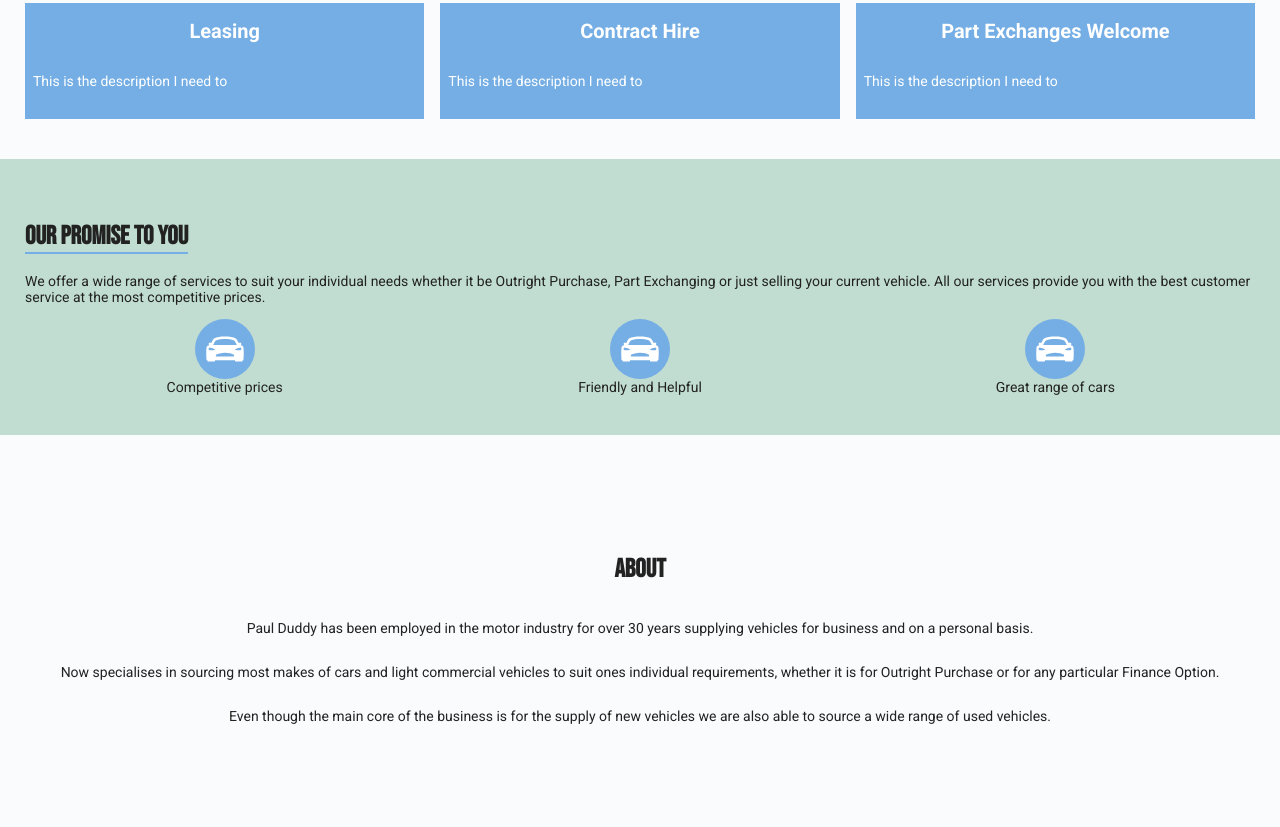
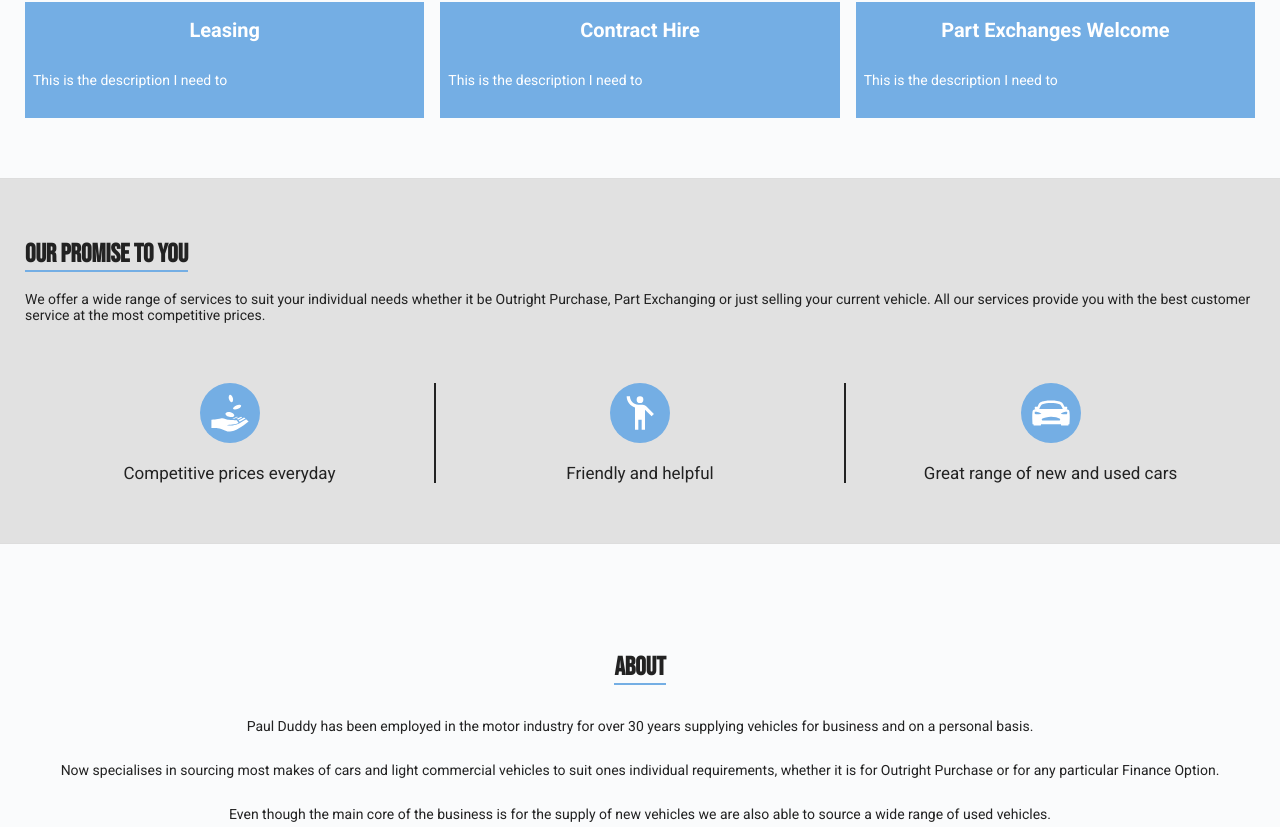
Before and after one commit to asteady85/paulduddy, a React (Vite) app: page /new in a window 1280 px wide. Shown: the part 1093-1920 px from the top of the page. Built offline with nearby package versions, Linux system fonts and the light colour scheme.

Commit message:
Adding sub pages and fixing promo 3 col stuff

```diff
--- a/src/App.js
+++ b/src/App.js
@@ -9,6 +9,7 @@ import Header from './Header'
 import Help from './pages/Help'
 import Home from './pages/Home'
 import Footer from './Footer'
+import ServiceContent from './pages/ServiceContent'
 
 const App = () => {
   return (
@@ -20,7 +21,10 @@ const App = () => {
             exact path='/new/help'
             element={<Help />}
           />
-          <Route path='/new/' element={<Home />} />
+          <Route path='/new' element={<Home />} />
+          <Route path='/new/services/*' element={<ServiceContent />} />
+
+          <Route path='*' element={<Home />} /> {/* 404 */}
         </Routes>
         <Footer />
       </BrowserRouter>
--- a/src/App.scss
+++ b/src/App.scss
@@ -28,17 +28,20 @@ h1 { font-size: 3.2rem; }
 h2 { font-size: 2.6rem; font-family: 'Bebas Neue', cursive; text-transform: uppercase;  }
 h3 { font-size: 2rem; }
 
+h1, h2, h3 { margin-top: 0; }
 h1 span, h2 span, h3 span {
   border-bottom: 2px solid $primary-colour;
 }
 
 .content {
   width: 100%;
-  padding: 4rem 1rem;
+  padding: 6rem 1rem;
   position: relative;
 
   &.feature {
-    background-color: #54a27e57;
+    background-color: #dedededd;
+    border-top: 1px solid #ddd;
+    border-bottom: 1px solid #ddd;
   }
 
   // background: linear-gradient(180deg, rgba(0, 0, 0, 0.3) 0%, transparent 15%, transparent 85%, rgba(0, 0, 0, 0.3) 100%);
@@ -163,7 +166,10 @@ h1 span, h2 span, h3 span {
     align-items: center;
     color: white;
   }
-  .round-icon--content {}
+  .round-icon--content {
+    padding-top: 20px;
+    font-size: 1.7rem;
+  }
 }
 
 @media only screen and (min-width: $small-device) {
@@ -177,6 +183,21 @@ h1 span, h2 span, h3 span {
     &.grid-gap {
       grid-column-gap: 16px;
       grid-row-gap: 16px;
+    }
+
+    &.border-between {
+      grid-column-gap: 0;
+
+      .col {
+        border-left: 1px solid;
+        border-right: 1px solid;
+      }
+      .col:first-child {
+        border-left: 0;
+      }
+      .col:last-child {
+        border-right: 0;
+      }
     }
 
     &.grid--col3 {
--- a/src/Header.js
+++ b/src/Header.js
@@ -16,7 +16,7 @@ const Header = () => {
           <ul>
             <li><Link to="/new/">Home</Link></li>
             <li><Link to="/new/about">About</Link></li>
-            <li><Link to="/new/help">Services</Link></li>
+            <li><Link to="/new/services">Services</Link></li>
             <li><Link to="/new/help">Contact</Link></li>
           </ul>
         </nav>
--- /dev/null
+++ b/src/SubHero.js
@@ -0,0 +1,14 @@
+import React from 'react'
+
+const SubHero = () => {
+  return (
+    <div className="hero text-center">
+      <div className="hero--content">
+        <h1 className='brand-dark-colour'>Supplying a friendly, competitive service for over 30 years experience</h1>
+        <p>Specialising in all Marques of Cars and Light Commercials</p>
+      </div>
+    </div>
+  )
+}
+
+export default SubHero
--- /dev/null
+++ b/src/modules/promo-module.js
@@ -0,0 +1,12 @@
+import React from 'react'
+import './promo-module.scss'
+
+const PromoModule = ({ children }) => (
+  <div className='promo-module'>
+    <div className='grid grid-gap grid--col3 border-between'>
+      {children}
+    </div>
+  </div>
+)
+
+export default PromoModule
--- /dev/null
+++ b/src/modules/promo-module.scss
@@ -0,0 +1,9 @@
+.promo-module {
+  margin-top: 6rem;
+
+  .grid {
+    &.grid-gap {
+      grid-row-gap: 70px;
+    }
+  }
+}
--- a/src/pages/Home.js
+++ b/src/pages/Home.js
@@ -2,6 +2,9 @@ import React from 'react'
 import Hero from '../Hero'
 import HomeLink from '../modules/home-link'
 import { IoCarSportSharp } from 'react-icons/io5'
+import { GiReceiveMoney } from 'react-icons/gi'
+import { MdEmojiPeople } from 'react-icons/md'
+import PromoModule from '../modules/promo-module'
 
 const Home = () => {
   return (
@@ -37,14 +40,24 @@ const Home = () => {
         <div className='content--wrapper'>
           <h2><span>Our Promise To You</span></h2>
           <p>We offer a wide range of services to suit your individual needs whether it be Outright Purchase, Part Exchanging or just selling your current vehicle. All our services provide you with the best customer service at the most competitive prices.</p>
-          <div className='grid grid-gap grid--col3'>
+          <PromoModule>
             <div className='col'>
               <div className='round-icon'>
                 <span className='round-icon--wrapper'>
-                  <IoCarSportSharp />
+                  <GiReceiveMoney />
                 </span>
                 <div className='round-icon--content'>
-                  Competitive prices
+                  Competitive prices everyday
+                </div>
+              </div>
+            </div>
+            <div className='col'>
+              <div className='round-icon'>
+                <span className='round-icon--wrapper'>
+                  <MdEmojiPeople />
+                </span>
+                <div className='round-icon--content'>
+                  Friendly and helpful
                 </div>
               </div>
             </div>
@@ -54,25 +67,15 @@ const Home = () => {
                   <IoCarSportSharp />
                 </span>
                 <div className='round-icon--content'>
-                  Friendly and Helpful
+                  Great range of new and used cars
                 </div>
               </div>
             </div>
-            <div className='col'>
-              <div className='round-icon'>
-                <span className='round-icon--wrapper'>
-                  <IoCarSportSharp />
-                </span>
-                <div className='round-icon--content'>
-                  Great range of cars
-                </div>
-              </div>
-            </div>
-          </div>
+          </PromoModule>
         </div>
       </div>
       <div className='content tall text-center'>
-        <h2>About</h2>
+        <h2><span>About</span></h2>
         <p>Paul Duddy has been employed in the motor industry for over 30 years supplying vehicles for business and on a personal basis.</p>
         <p>Now specialises in sourcing most makes of cars and light commercial vehicles to suit ones individual requirements, whether it is for Outright Purchase or for any particular Finance Option.</p>
         <p>Even though the main core of the business is for the supply of new vehicles we are also able to source a wide range of used vehicles.</p>
--- /dev/null
+++ b/src/pages/ServiceContent.js
@@ -0,0 +1,21 @@
+import React from 'react'
+import {
+  Routes,
+  Route
+} from 'react-router-dom'
+import SubPage from './SubPage'
+import ServiceHome from './services/ServiceHome'
+import ServicePartExchange from './services/ServicePartExchange'
+
+const ServiceContent = ({ children }) => {
+  return (
+    <SubPage>
+      <Routes>
+        <Route exact path='/' element={<ServiceHome />} />
+        <Route exact path='/part-exchange' element={<ServicePartExchange />} />
+      </Routes>
+    </SubPage>
+  )
+}
+
+export default ServiceContent
--- /dev/null
+++ b/src/pages/SubPage.js
@@ -0,0 +1,13 @@
+import React from 'react'
+import SubHero from '../SubHero'
+
+const SubPage = ({ children }) => {
+  return (
+    <>
+      <SubHero />
+      {children}
+    </>
+  )
+}
+
+export default SubPage
--- /dev/null
+++ b/src/pages/services/ServiceHome.js
@@ -0,0 +1,13 @@
+import React from 'react'
+import { Link } from 'react-router-dom'
+
+const ServiceHome = () => {
+  return (
+    <>
+      <p>Service Home page</p>
+      <Link to='/new/services/part-exchange'>Part Exchange</Link>
+    </>
+  )
+}
+
+export default ServiceHome
--- /dev/null
+++ b/src/pages/services/ServicePartExchange.js
@@ -0,0 +1,12 @@
+import React from 'react'
+import { Link } from 'react-router-dom'
+
+const ServicePartExchange = () => {
+  return (
+    <>
+      <p>Service Part Exchange</p>
+    </>
+  )
+}
+
+export default ServicePartExchange
```
